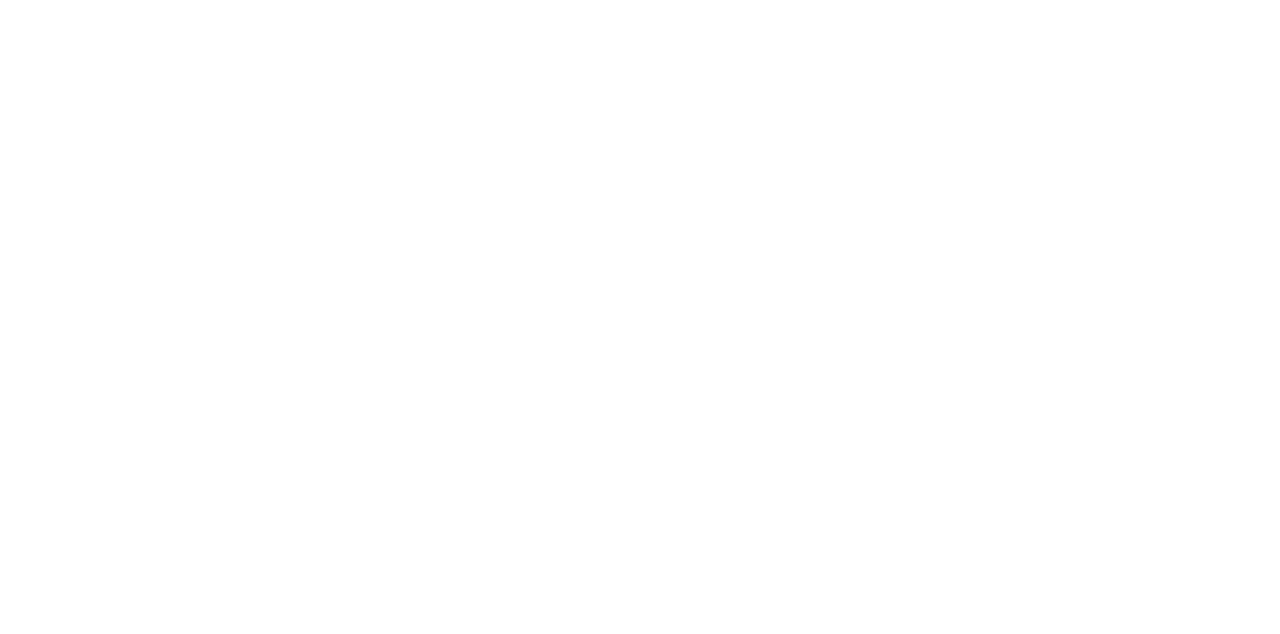
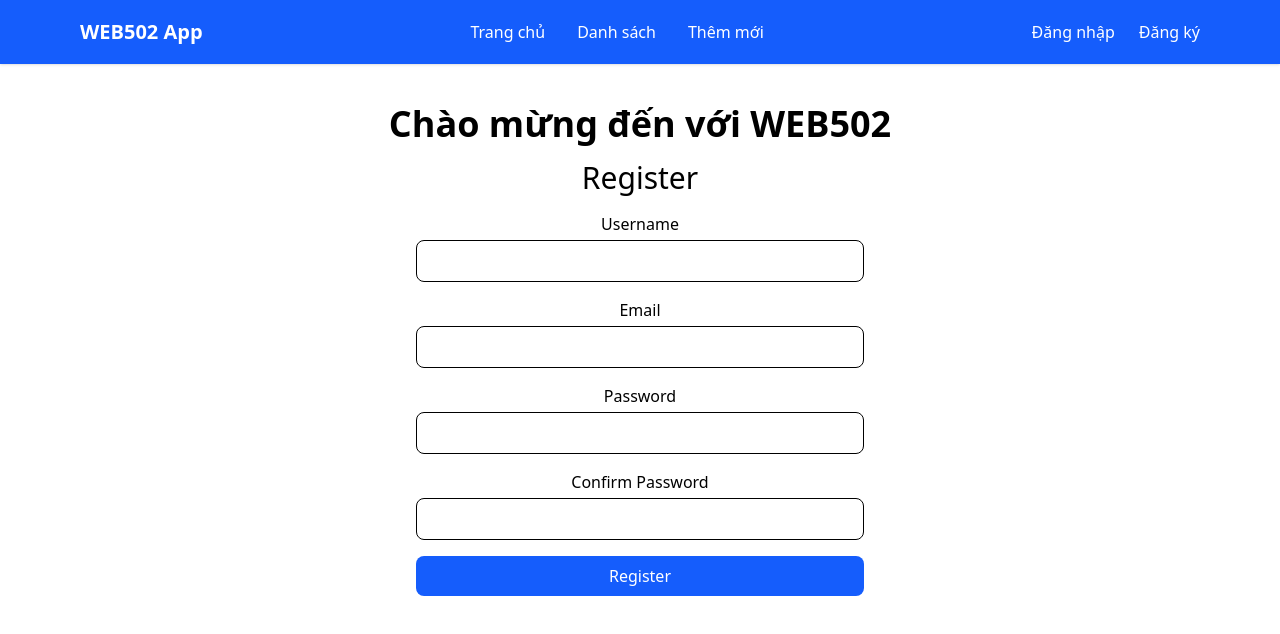
Before and after one commit to kiemhieu-hub/Typescript-WD20308, a React (Vite) app in the folder web502-typescript-base-main/: page /register in a window 1280 px wide. Before the commit this address had no page. Shown: the top 634 px of the page. Built offline with nearby package versions, Linux system fonts and the light colour scheme.

Commit message:
update - login - ...

```diff
--- a/web502-typescript-base-main/db.json
+++ b/web502-typescript-base-main/db.json
@@ -48,6 +48,26 @@
       "category": "Chuyên ngành",
       "teacher": "ng van d",
       "id": 7
+    },
+    {
+      "name": "kh1",
+      "credit": "22",
+      "category": "Đại cương",
+      "teacher": "2eq",
+      "id": 8
+    }
+  ],
+  "users": [
+    {
+      "email": "emchiuthua123@gmail.com",
+      "password": "$2a$10$X4mI696pi0SHIol2zLwkpuEN3DMWSFj4v7dD8VutwwmvUmnyKDBue",
+      "id": 1
+    },
+    {
+      "email": "emchiuthua1234@gmail.com",
+      "password": "$2a$10$8sxWR6owQcMogdqSS/U8GeKr2foGEC5QXUrkMTR6nsaPu6aOtqQB6",
+      "username": "admin1",
+      "id": 2
     }
   ]
 }
--- a/web502-typescript-base-main/package.json
+++ b/web502-typescript-base-main/package.json
@@ -14,6 +14,7 @@
     "@hookform/resolvers": "^5.2.2",
     "@tailwindcss/vite": "^4.1.17",
     "axios": "^1.13.2",
+    "express": "^4.22.1",
     "json-server": "^0.17.4",
     "json-server-auth": "^2.1.0",
     "react": "^19.2.0",
--- a/web502-typescript-base-main/src/App.tsx
+++ b/web502-typescript-base-main/src/App.tsx
@@ -1,23 +1,60 @@
-import { Routes, Route } from "react-router-dom";
-import  MainLayout from "./layouts/MainLayout";
-
-
+import { Toaster } from "react-hot-toast";
+import { Link, Route, Routes } from "react-router-dom";
 import ListPage from "./pages/List";
 import AddPage from "./pages/Add";
-
+import AuthPage from "./pages/AuthPage";
 
 function App() {
   return (
+    <>
+      <nav className="bg-blue-600 text-white shadow">
+        <div className="max-w-6xl mx-auto px-4 h-16 flex items-center justify-between">
+          <Link to="#" className="text-xl font-semibold">
+            <strong>WEB502 App</strong>
+          </Link>
+
+          <div className="hidden md:flex items-center space-x-8">
+            <Link to="#" className="hover:text-gray-200">
+              Trang chủ
+            </Link>
+            <Link to="/list" className="hover:text-gray-200">
+              Danh sách
+            </Link>
+            <Link to="/add" className="hover:text-gray-200">
+              Thêm mới
+            </Link>
+          </div>
+
+          <div className="hidden md:flex items-center space-x-6">
+            <Link to="/login" className="hover:text-gray-200">
+              Đăng nhập
+            </Link>
+            <Link to="/register" className="hover:text-gray-200">
+              Đăng ký
+            </Link>
+          </div>
+        </div>
+      </nav>
+
+      {/* MAIN CONTENT */}
+      <div className="max-w-6xl mx-auto mt-10 px-4 text-center">
+        <h1 className="text-4xl font-bold mb-4">Chào mừng đến với WEB502</h1>
+        <Routes>
 
 
-    <Routes>
-      {/* Layout chung */}
-      <Route element={<MainLayout />}>
-        <Route path="/" element={<ListPage />} />
-        <Route path="/add" element={<AddPage />} />
-        <Route path="/edit/:id" element={<AddPage />} />
-      </Route>
-    </Routes>
+          <Route path="/" element={<ListPage />} />
+          <Route path="/add" element={<AddPage />} />
+          <Route path="/edit/:id" element={<AddPage />} />
+          <Route
+            path="/register"
+            element={<AuthPage isRegister />}
+          ></Route>
+          <Route path="/login" element={<AuthPage />}></Route>
+        </Routes>
+      </div>
+
+      <Toaster />
+    </>
   );
 }
 
--- a/web502-typescript-base-main/src/layouts/MainLayout.tsx
+++ /dev/null
@@ -1,25 +0,0 @@
-import { Link, Outlet } from "react-router-dom";
-
-function MainLayout() {
-  return (
-    <div>
-      {/* TOPBAR */}
-      <header className="bg-blue-600 text-white px-6 py-4 flex gap-6">
-        <h1 className="font-bold text-xl">Admin</h1>
-        <Link to="/" className="hover:underline">
-          List
-        </Link>
-        <Link to="/add" className="hover:underline">
-          Add
-        </Link>
-      </header>
-
-      {/* NỘI DUNG TRANG */}
-      <main className="p-6">
-        <Outlet />
-      </main>
-    </div>
-  );
-}
-
-export default MainLayout;
--- /dev/null
+++ b/web502-typescript-base-main/src/pages/AuthPage.tsx
@@ -0,0 +1,166 @@
+import { useForm } from "react-hook-form";
+import toast from "react-hot-toast";
+import { useNavigate } from "react-router-dom";
+import axios from "axios";
+
+type Props = {
+  isRegister?: boolean;
+};
+
+type FormValues = {
+  username?: string;
+  email: string;
+  password: string;
+  confirmPassword?: string;
+};
+
+function AuthPage({ isRegister = false }: Props) {
+  const nav = useNavigate();
+  const isLogin = !isRegister;
+
+  const {
+    register,
+    handleSubmit,
+    watch,
+    formState: { errors },
+  } = useForm<FormValues>();
+
+  const passwordValue = watch("password");
+
+  const onSubmit = async (values: FormValues) => {
+    try {
+      if (isLogin) {
+        const { data } = await axios.post(
+          "http://localhost:3000/login",
+          {
+            email: values.email,
+            password: values.password,
+          }
+        );
+
+        localStorage.setItem("accessToken", data.accessToken);
+        toast.success("Đăng nhập thành công");
+        nav("/");
+      } else {
+        await axios.post("http://localhost:3000/register", {
+          username: values.username,
+          email: values.email,
+          password: values.password,
+        });
+
+        toast.success("Đăng ký thành công");
+        nav("/login");
+      }
+    } catch (error) {
+      console.log(error);
+      toast.error("Có lỗi xảy ra");
+    }
+  };
+
+  return (
+    <div className="max-w-md mx-auto">
+      <h1 className="text-3xl mb-4">
+        {isLogin ? "Login" : "Register"}
+      </h1>
+
+      <form onSubmit={handleSubmit(onSubmit)} className="space-y-4">
+        {/* Username (chỉ hiện khi register) */}
+        {isRegister && (
+          <div>
+            <label className="block font-medium mb-1">Username</label>
+            <input
+              {...register("username", {
+                required: "Username là bắt buộc",
+                minLength: {
+                  value: 5,
+                  message: "Username phải trên 4 ký tự",
+                },
+              })}
+              className="w-full border rounded-lg px-3 py-2"
+            />
+            {errors.username && (
+              <p className="text-red-500 text-sm">
+                {errors.username.message}
+              </p>
+            )}
+          </div>
+        )}
+
+        {/* Email */}
+        <div>
+          <label className="block font-medium mb-1">Email</label>
+          <input
+            {...register("email", {
+              required: "Email là bắt buộc",
+              pattern: {
+                value: /^\S+@\S+\.\S+$/,
+                message: "Email không đúng định dạng",
+              },
+            })}
+            type="email"
+            className="w-full border rounded-lg px-3 py-2"
+          />
+          {errors.email && (
+            <p className="text-red-500 text-sm">
+              {errors.email.message}
+            </p>
+          )}
+        </div>
+
+        {/* Password */}
+        <div>
+          <label className="block font-medium mb-1">Password</label>
+          <input
+            {...register("password", {
+              required: "Password là bắt buộc",
+              minLength: {
+                value: 7,
+                message: "Password phải trên 6 ký tự",
+              },
+            })}
+            type="password"
+            className="w-full border rounded-lg px-3 py-2"
+          />
+          {errors.password && (
+            <p className="text-red-500 text-sm">
+              {errors.password.message}
+            </p>
+          )}
+        </div>
+
+        {/* Confirm Password (chỉ register) */}
+        {isRegister && (
+          <div>
+            <label className="block font-medium mb-1">
+              Confirm Password
+            </label>
+            <input
+              {...register("confirmPassword", {
+                required: "Vui lòng nhập lại mật khẩu",
+                validate: (value) =>
+                  value === passwordValue ||
+                  "Mật khẩu không khớp",
+              })}
+              type="password"
+              className="w-full border rounded-lg px-3 py-2"
+            />
+            {errors.confirmPassword && (
+              <p className="text-red-500 text-sm">
+                {errors.confirmPassword.message}
+              </p>
+            )}
+          </div>
+        )}
+
+        <button
+          type="submit"
+          className="px-5 py-2 bg-blue-600 text-white rounded-lg w-full"
+        >
+          {isLogin ? "Login" : "Register"}
+        </button>
+      </form>
+    </div>
+  );
+}
+
+export default AuthPage;
```
Also changed, not shown: web502-typescript-base-main/src/pages/Login.tsx (added), web502-typescript-base-main/src/pages/Register.tsx (added), 1 other file (tests, documents, lock files or other folders).
